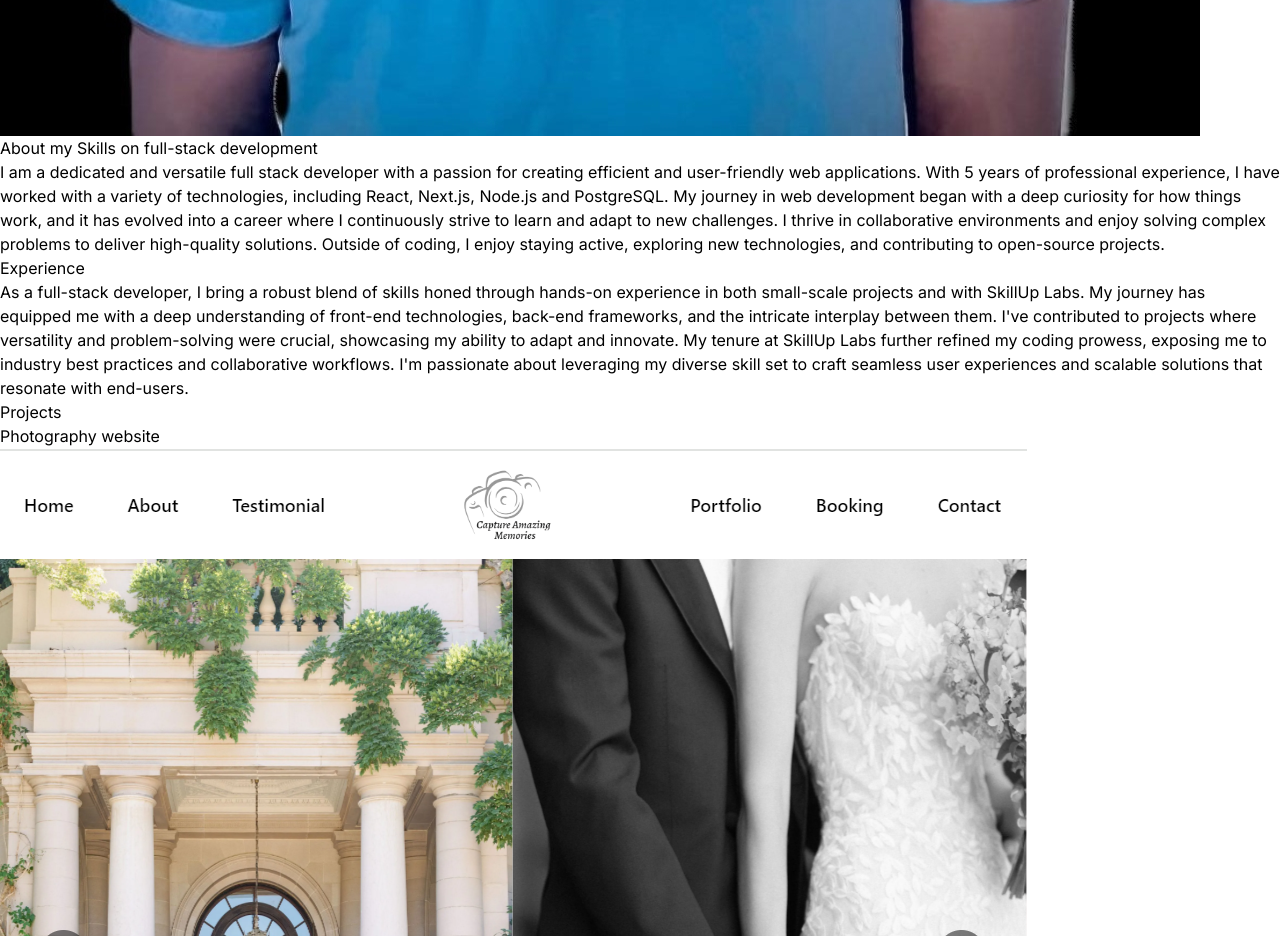
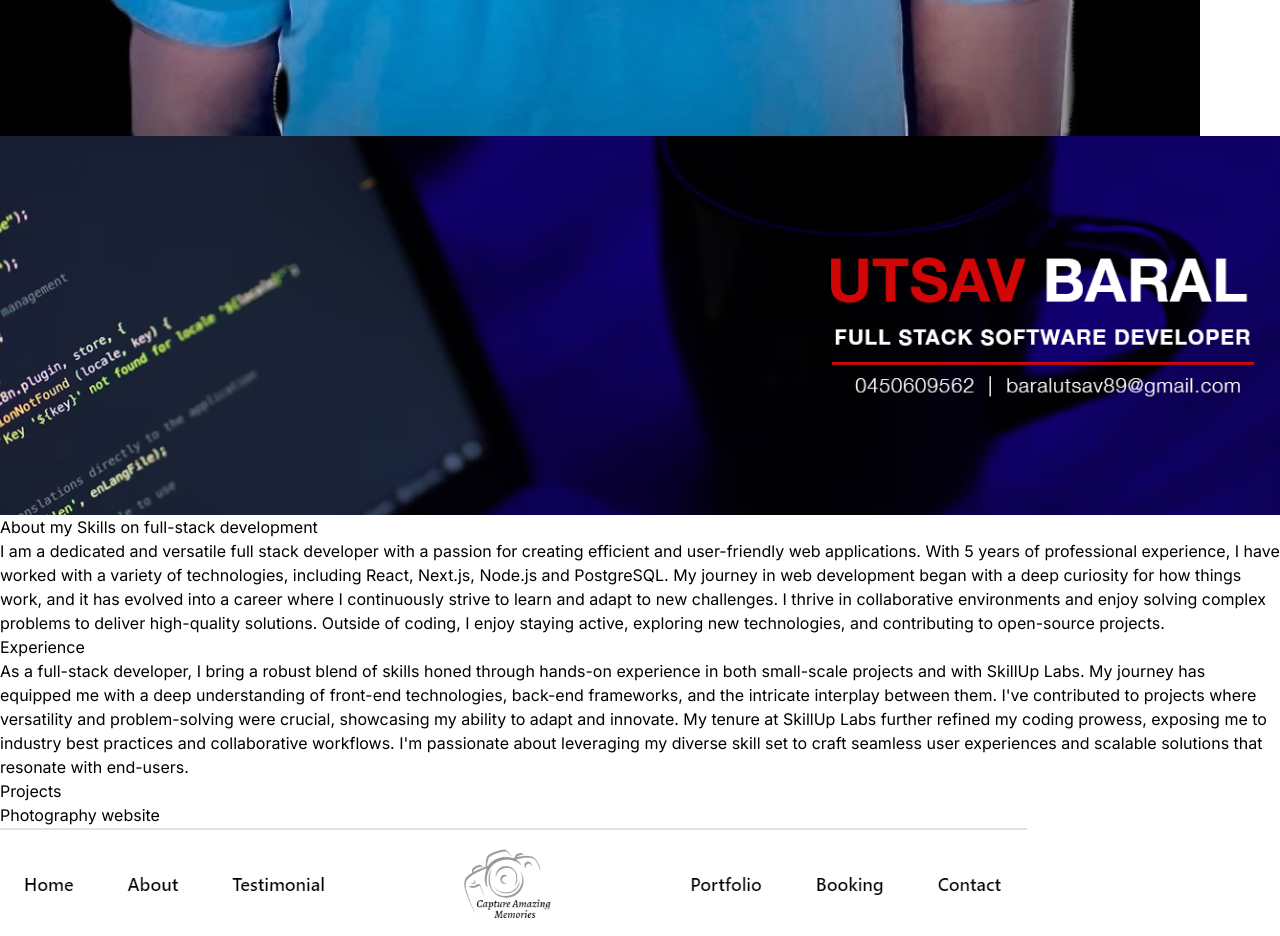
Before and after one commit to utsavcoder77/portfolio-utsav, a React (Vite) app in the folder frontend/: page / in a window 1280 px wide. Shown: the part 1420-2356 px from the top of the page. Built offline with nearby package versions, Linux system fonts and the light colour scheme.

Commit message:
updated about section

```diff
--- a/frontend/src/components/About.jsx
+++ b/frontend/src/components/About.jsx
@@ -1,10 +1,17 @@
-import { ABOUT_TEXT } from "../constants/index"
+import { ABOUT_TEXT } from "../constants/index";
+import picture from "../assets/images/utsav_about.png";
 
 function About() {
     return (
-        <div className="border-b border-neutral-900 pb-4  w-full max-w-screen-xl mt-32 flex flex-col gap-14">
-            < h1 className="inline-block bg-gradient-to-r from-cyan-600 via-orange-800 to-indigo-400 bg-clip-text text-5xl text-transparent">About my Skills on full-stack development</h1>
-            <p>{ABOUT_TEXT}</p>
+        <div className="flex flex-col-reverse md:flex-row gap-6">
+            <figure className="self-end">
+                <img src={picture} className="h-[400px]"></img>
+            </figure>
+            <div className="border-b border-neutral-900 pb-4  w-full max-w-screen-xl mt-32 flex flex-col gap-14">
+                < h1 className="inline-block bg-gradient-to-r from-cyan-600 via-orange-800 to-indigo-400 bg-clip-text text-5xl text-transparent">About my Skills on full-stack development</h1>
+                <p>{ABOUT_TEXT}</p>
+            </div>
+
         </div>
     )
 }
```
Also changed, not shown: frontend/src/assets/images/utsav_about.jpg (added), frontend/src/assets/images/utsav_about.png.
